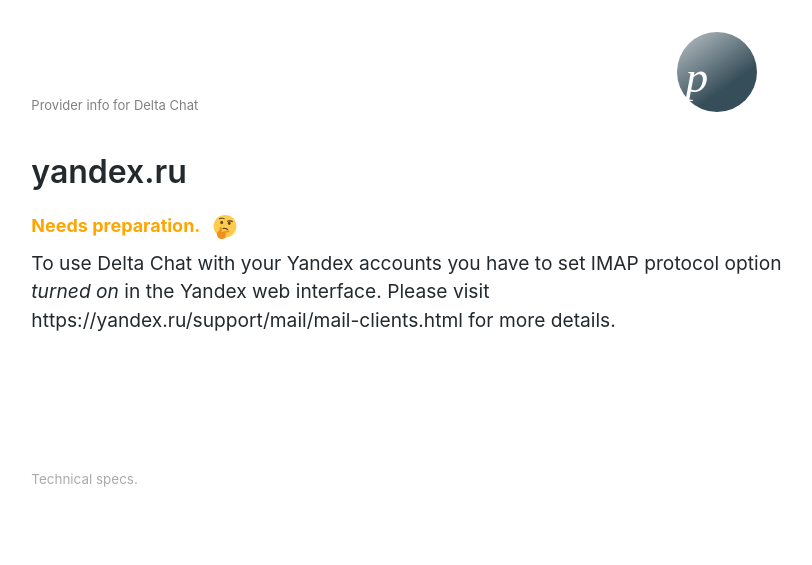
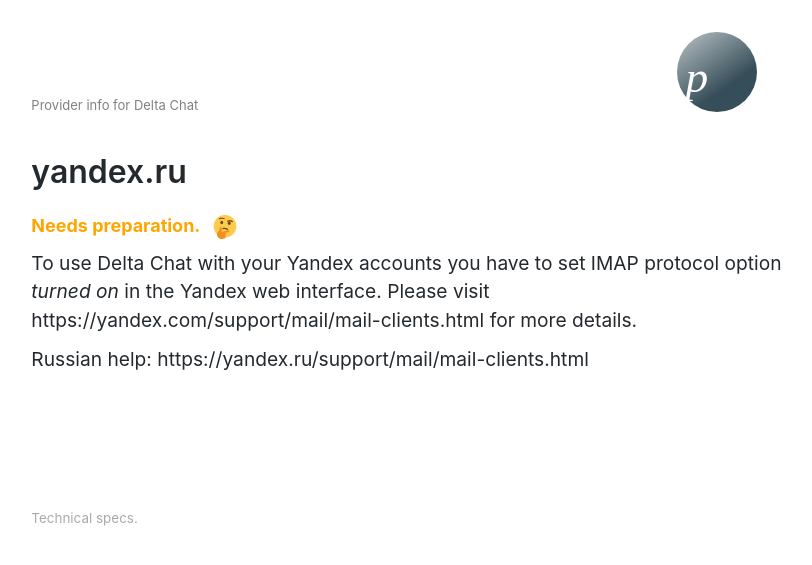
Before and after one commit to deltachat/provider-db, a Jekyll site: the page built from _providers/yandex.ru.md, in a window 1280 px wide. Shown: the top 565 px of the page, without its empty margins (214-1026 px from the left). Built offline with Jekyll 4.4.1, drawn with Linux system fonts in a browser that asks for light colours.

Commit message:
added more verbose english link. closes #144

```diff
--- a/_providers/yandex.ru.md
+++ b/_providers/yandex.ru.md
@@ -26,4 +26,6 @@
 website: https://yandex.ru/
 ---
 
-To use Delta Chat with your Yandex accounts you have to set IMAP protocol option *turned on* in the Yandex web interface. Please visit https://yandex.ru/support/mail/mail-clients.html for more details.
+To use Delta Chat with your Yandex accounts you have to set IMAP protocol option *turned on* in the Yandex web interface. Please visit https://yandex.com/support/mail/mail-clients.html for more details.
+
+Russian help: https://yandex.ru/support/mail/mail-clients.html
```
